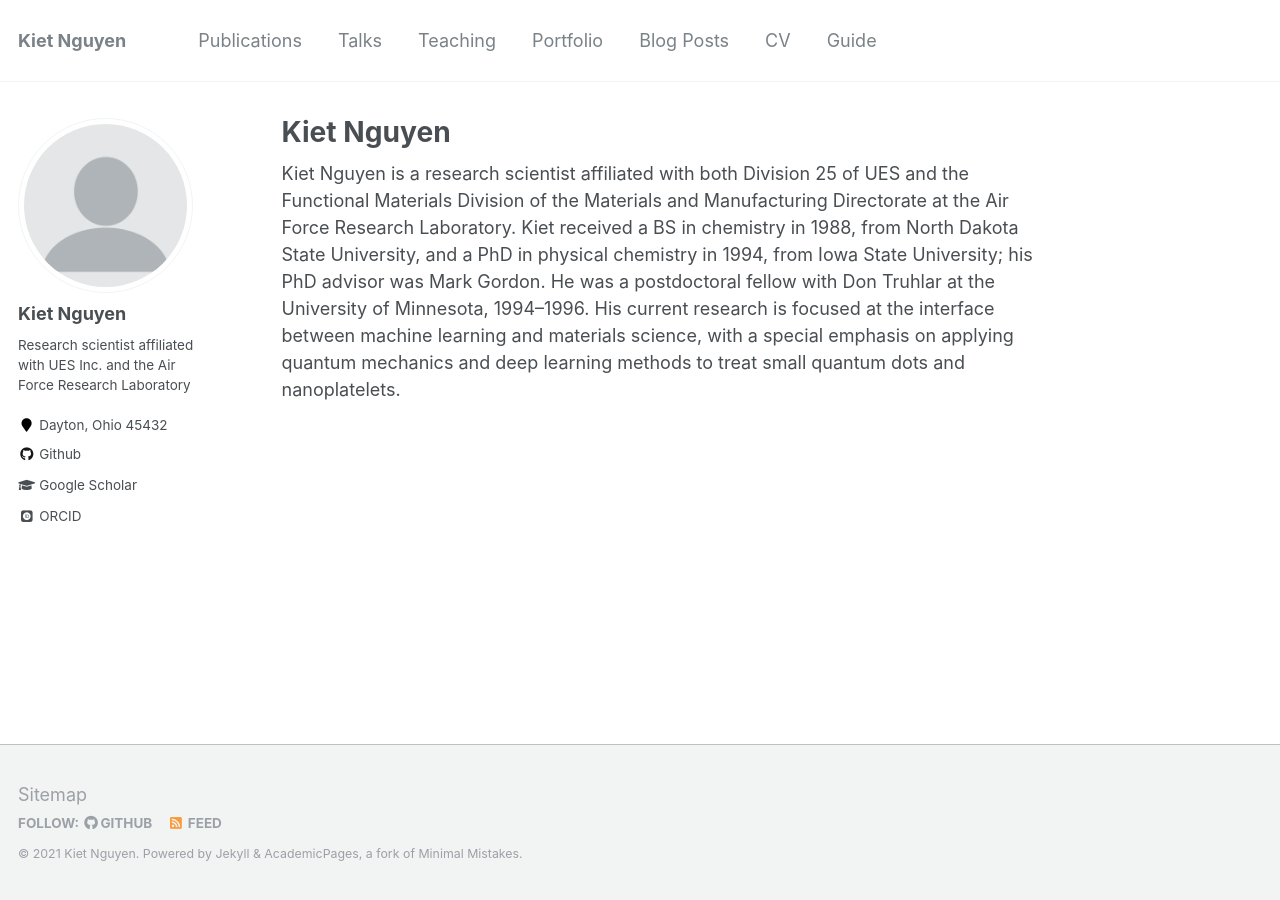
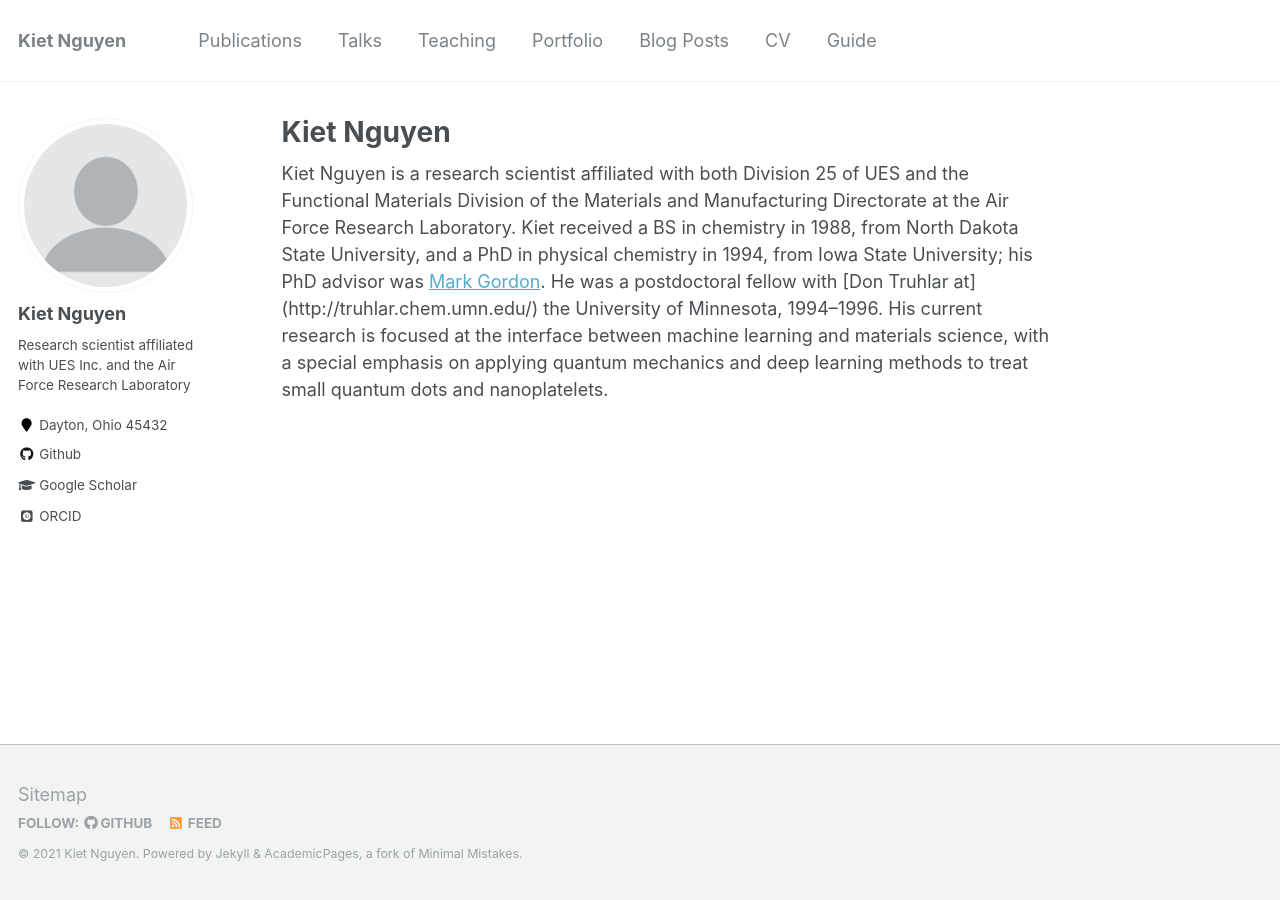
Before and after one commit to nguyenka/nguyenka.github.io, a Jekyll site: the page built from _pages/about.md, in a window 1280 px wide. Built offline with Jekyll 4.4.1, drawn with Linux system fonts in a browser that asks for light colours; some web fonts are replaced; some of the changed lines change nothing that is shown.

Commit message:
changed about.md

```diff
--- a/_pages/about.md
+++ b/_pages/about.md
@@ -8,4 +8,4 @@ redirect_from:
   - /about.html
 ---
 
-Kiet Nguyen is a research scientist affiliated with both Division 25 of UES and the Functional Materials Division of the Materials and Manufacturing Directorate at the Air Force Research Laboratory.  Kiet received a BS in chemistry in 1988, from North Dakota State University, and a PhD in physical chemistry in 1994, from Iowa State University; his PhD advisor was Mark Gordon.  He was a postdoctoral fellow with Don Truhlar at the University of Minnesota, 1994–1996.  His current research is focused at the interface between machine learning and materials science, with a special emphasis on applying quantum mechanics and deep learning methods to treat small quantum dots and nanoplatelets.
+Kiet Nguyen is a research scientist affiliated with both Division 25 of UES and the Functional Materials Division of the Materials and Manufacturing Directorate at the Air Force Research Laboratory.  Kiet received a BS in chemistry in 1988, from North Dakota State University, and a PhD in physical chemistry in 1994, from Iowa State University; his PhD advisor was [Mark Gordon](https://www.msg.chem.iastate.edu/).  He was a postdoctoral fellow with [Don Truhlar at] (http://truhlar.chem.umn.edu/) the University of Minnesota, 1994–1996.  His current research is focused at the interface between machine learning and materials science, with a special emphasis on applying quantum mechanics and deep learning methods to treat small quantum dots and nanoplatelets.
```
